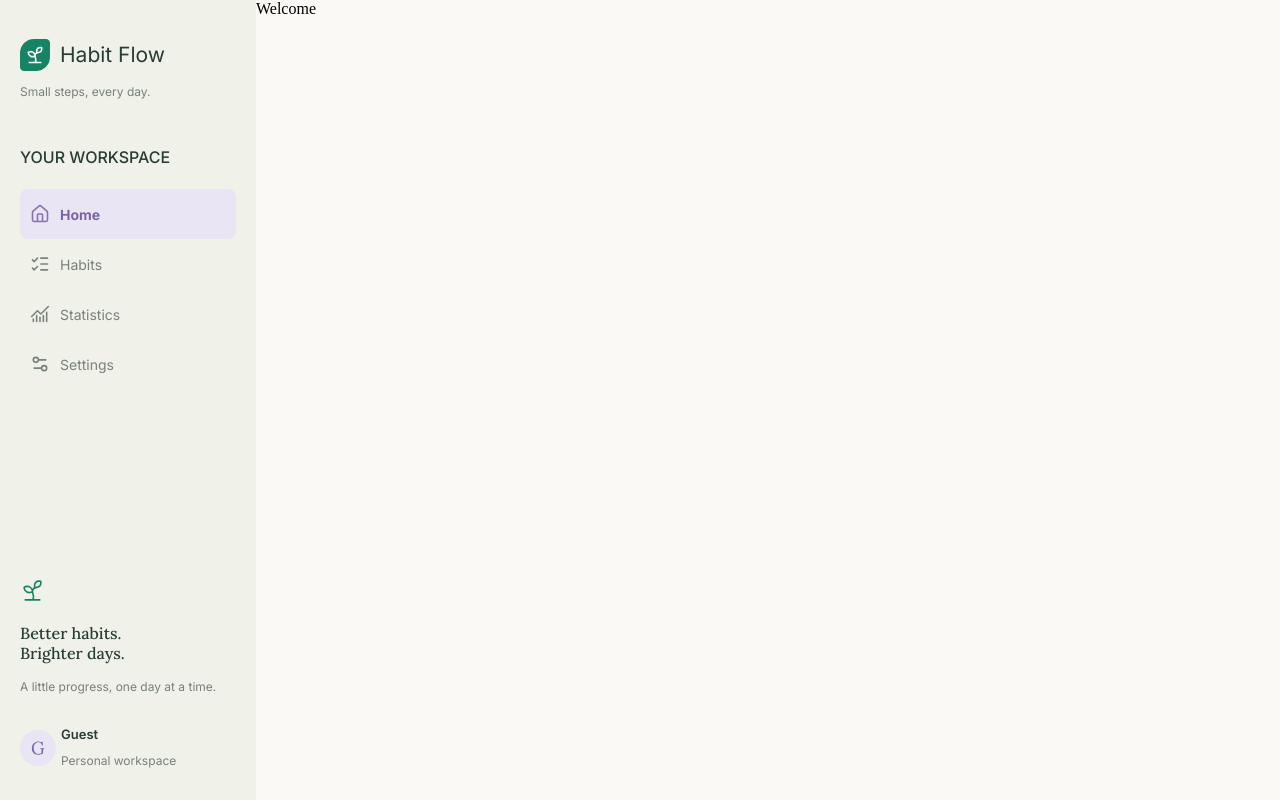
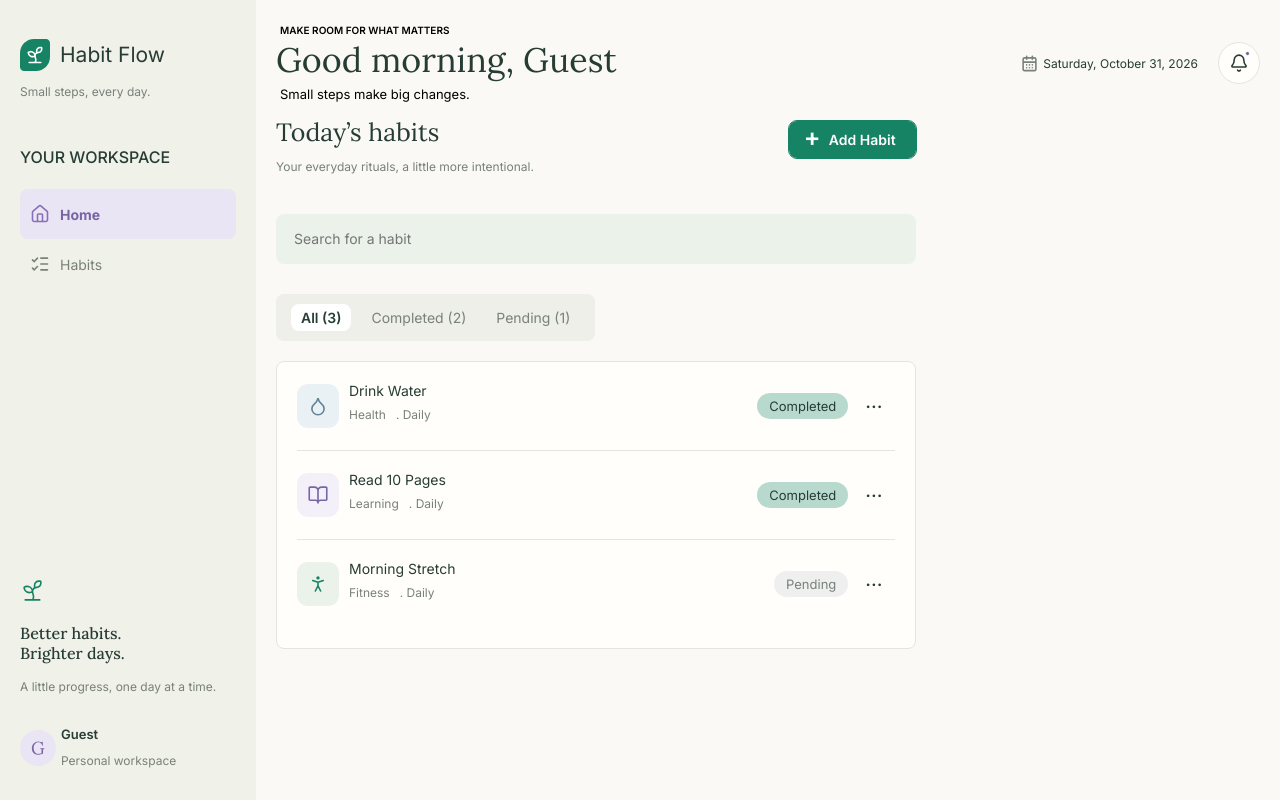
Before and after one commit to Nour159535/Habit-Flow, a React (Vite) app in the folder habit-flow/: page /habits in a window 1280 px wide. Built offline with nearby package versions, Linux system fonts and the light colour scheme.

Commit message:
Add search input in Habits page

```diff
--- a/habit-flow/src/App.jsx
+++ b/habit-flow/src/App.jsx
@@ -1,19 +1,55 @@
 import { Routes, Route } from "react-router"
+import { useState, useEffect } from "react";
 import Layout from "./components/Layout";
 import Workplace from './components/Workplace/Workplace';
 import './App.css';
 import Habits from "./pages/Habits";
-import Statistics from "./pages/Statistics";
 
 function App() {
+     const initialHabits = [
+        {
+            id: 1,
+            name: "Drink Water",
+            icon: '1',
+            type: "Health",
+            status: "Completed",
+            completedDates : ["2026-10-26"]
+        }, {
+            id: 2,
+            name: "Read 10 Pages",
+            icon: '2',
+            type: "Learning",
+            status: "Completed",
+            completedDates : ["2026-10-27"]
+        }, {
+            id: 3,
+            name: "Morning Stretch",
+            icon: '3',
+            type: "Fitness",
+            status: "Pending",
+            completedDates : ["2026-10-25"]
+        }
+    ];
 
+ const [habits, setHabits] = useState(()=>{
+        const savedHabits = localStorage.getItem("Habits");
+
+        if(savedHabits){
+            return JSON.parse(savedHabits);
+        }
+
+        return initialHabits;
+    });
+
+    useEffect(()=>{
+        localStorage.setItem("Habits", JSON.stringify(habits))
+    }, [habits]);
 
   return (
       <Routes>
           <Route element={<Layout />}>
-          <Route index element={<Workplace />} />
-          <Route path="habits" element={<Habits />} />
-          <Route path="statistics" element={<Statistics />} />
+          <Route index element={<Workplace habits={habits} setHabits={setHabits}/>} />
+          <Route path="habits" element={<Habits habits={habits} setHabits={setHabits}/>} />
           </Route>
       </Routes>
   )
--- a/habit-flow/src/components/Sidebar/ListItems.jsx
+++ b/habit-flow/src/components/Sidebar/ListItems.jsx
@@ -39,26 +39,6 @@ function ListItems() {
                     </div>
                </Link>
             </li>
-            <li className="list-item">
-                <Link to='/statistics'>
-                    <div className={activeItem === "Statistics" ? "div-item active" : "div-item"} onClick={()=>{activeStatus("Statistics")}}>
-                        <svg width="20" height="20" viewBox="0 0 20 20" fill="none" xmlns="http://www.w3.org/2000/svg">
-                            <path d="M9.99998 13.3333V17.5M13.3336 11.6667V17.5M16.6672 8.33333V17.5M18.334 2.5L11.1284 9.705C11.0897 9.7438 11.0437 9.77459 10.9931 9.79559C10.9425 9.8166 10.8882 9.82741 10.8334 9.82741C10.7786 9.82741 10.7243 9.8166 10.6737 9.79559C10.6231 9.77459 10.5771 9.7438 10.5384 9.705L7.79481 6.96167C7.71667 6.88355 7.6107 6.83967 7.5002 6.83967C7.38971 6.83967 7.28374 6.88355 7.2056 6.96167L1.66599 12.5M3.33279 15V17.5M6.66638 11.6667V17.5" strokeWidth={1.6} strokeLinecap={"round"} stroke="#78817A" />
-                        </svg>
-                        Statistics
-                    </div>
-                </Link>
-            </li>
-            <li className="list-item">
-                <Link to='settings'>
-                    <div className={activeItem === "Settings" ? "div-item active" : "div-item"} onClick={()=>{activeStatus("Settings")}}>
-                        <svg width="20" height="20" viewBox="0 0 20 20" fill="none" xmlns="http://www.w3.org/2000/svg">
-                            <path d="M11.6665 14.1663H4.16726M11.6665 14.1663C11.6665 15.5468 12.7857 16.666 14.1663 16.666C15.5468 16.666 16.666 15.5468 16.666 14.1663C16.666 12.7857 15.5468 11.6665 14.1663 11.6665C12.7857 11.6665 11.6665 12.7857 11.6665 14.1663ZM15.8328 5.83376H8.33351M8.33351 5.83376C8.33351 7.21434 7.21434 8.33351 5.83376 8.33351C4.45319 8.33351 3.33401 7.21434 3.33401 5.83376C3.33401 4.45319 4.45319 3.33401 5.83376 3.33401C7.21434 3.33401 8.33351 4.45319 8.33351 5.83376Z" strokeWidth={1.6} strokeLinecap={"round"} stroke="#78817A" />
-                        </svg>
-                        Settings
-                    </div>
-                </Link>
-            </li>
         </ul>
     );
 }
--- a/habit-flow/src/components/Workplace/AddHabits/AddHabit.jsx
+++ b/habit-flow/src/components/Workplace/AddHabits/AddHabit.jsx
@@ -24,6 +24,7 @@ function AddHabit({ habits, setHabits, icons }) {
 
     return (
         <div className="add-habit">
+
             {habits.map((habit) => {
 
                 const selectedIcon = icons.find((icon) => {
--- a/habit-flow/src/components/Workplace/AddHabits/AddHabits.css
+++ b/habit-flow/src/components/Workplace/AddHabits/AddHabits.css
@@ -85,3 +85,9 @@
   padding: 0px 12px 10px 12px;
   border-radius: 16px;
 }
+.no-habits-message {
+  color: var(--heading-color);
+  font-family: 'Inter';
+  font-size: 14px;
+  font-weight: 500;
+}
--- a/habit-flow/src/components/Workplace/FilterHabits/FilterHabits.jsx
+++ b/habit-flow/src/components/Workplace/FilterHabits/FilterHabits.jsx
@@ -17,9 +17,9 @@ function FilterHabits({habits, setHabits, icons}){
     return(
           <>
           <div className="filters-btn">
-            <button className={filter === 'All' ? 'active-btn' : 'filter-btn'} onClick={()=>{setFilter('All')}}>All ({totalHabits})</button>
+            <button className={filter === 'All'  ? 'active-btn' : 'filter-btn'} onClick={()=>{setFilter('All')}}>All ({totalHabits})</button>
             <button className={filter === 'Completed' ? 'active-btn' : 'filter-btn'} onClick={()=>{setFilter('Completed')}}>Completed ({completedCount})</button>
-            <button className={filter === 'Pending' ? 'active-btn' : 'filter-btn'} onClick={()=>{setFilter('Pending')}}>Pending ({pendingCount})</button>
+            <button className={filter === 'Pending'  ? 'active-btn' : 'filter-btn'} onClick={()=>{setFilter('Pending')}}>Pending ({pendingCount})</button>
           </div>
           <AddHabit habits={filteredHabits} setHabits={setHabits} icons={icons}/>
           </>
--- a/habit-flow/src/components/Workplace/Workplace.jsx
+++ b/habit-flow/src/components/Workplace/Workplace.jsx
@@ -1,4 +1,3 @@
-import { useEffect, useState } from 'react';
 import dayjs from 'dayjs';
 import './Workplace.css';
 import Welcome from './Welcome/Welcome';
@@ -13,7 +12,7 @@ import FilterHabits from './FilterHabits/FilterHabits';
 import HabitCalendar from './HabitCalendar/HabitCalendar';
 import TakeNote from './TakeNote/TakeNote';
 
-function Workplace() {
+function Workplace({habits, setHabits}) {
 
         const icons = [
         {
@@ -35,45 +34,6 @@ function Workplace() {
     ]
 
     const hour = dayjs().hour();
-
-    const initialHabits = [
-        {
-            id: 1,
-            name: "Drink Water",
-            icon: '1',
-            type: "Health",
-            status: "Completed",
-            completedDates : ["2026-10-26"]
-        }, {
-            id: 2,
-            name: "Read 10 Pages",
-            icon: '2',
-            type: "Learning",
-            status: "Completed",
-            completedDates : ["2026-10-27"]
-        }, {
-            id: 3,
-            name: "Morning Stretch",
-            icon: '3',
-            type: "Fitness",
-            status: "Pending",
-            completedDates : ["2026-10-25"]
-        }
-    ];
-
-    const [habits, setHabits] = useState(()=>{
-        const savedHabits = localStorage.getItem("Habits");
-
-        if(savedHabits){
-            return JSON.parse(savedHabits);
-        }
-
-        return initialHabits;
-    });
-
-    useEffect(()=>{
-        localStorage.setItem("Habits", JSON.stringify(habits))
-    }, [habits]);
 
     return (
         <div className="workplace">
--- /dev/null
+++ b/habit-flow/src/pages/Habits.css
@@ -0,0 +1,13 @@
+.search-input {
+  margin-top: 40px;
+  height: 50px;
+  border-radius: 8px;
+  border: none;
+  width: 100%;
+  background: #EAF2EA;
+  padding-left: 18px;
+  color: var(--heading-color);
+  font-size: 14px;
+  font-family: 'Inter';
+  font-weight: 400;
+}
--- a/habit-flow/src/pages/Habits.jsx
+++ b/habit-flow/src/pages/Habits.jsx
@@ -1,7 +1,70 @@
-function Habits() {
-    return (<div>
-        Welcome
-    </div>)
+import dayjs from "dayjs";
+import AddHabitForm from '../components/Workplace/AddHabitForm/AddHabitForm'
+import FilterHabits from '../components/Workplace/FilterHabits/FilterHabits'
+import Welcome from "../components/Workplace/Welcome/Welcome";
+import habitIcon1 from '../assets/Light-mode/Habit-icon-1.svg';
+import habitIcon2 from '../assets/Light-mode/Habit-icon-2.svg';
+import habitIcon3 from '../assets/Light-mode/Habit-icon-3.svg';
+import habitIcon4 from '../assets/Light-mode/Habit-icon-4.svg';
+import habitIcon5 from '../assets/Light-mode/Habit-icon-5.svg';
+import { useState } from "react";
+import './Habits.css';
+
+function Habits({habits, setHabits}) {
+    const icons = [
+        {
+            id: '1',
+            src: habitIcon1
+        }, {
+            id: '2',
+            src: habitIcon2
+        }, {
+            id: '3',
+            src: habitIcon3
+        }, {
+            id: '4',
+            src: habitIcon4
+        }, {
+            id: '5',
+            src: habitIcon5
+        }
+    ]
+
+    const hour = dayjs().hour();
+    const [searchTerm, setSearchTerm] = useState('');
+
+    function changeSearch (event) {
+        setSearchTerm(event.target.value)
+    }
+
+    function filteredHabitsSearch(habitName) {
+
+        const searchHabits = habits.filter((habit)=>{
+            return habit.name.trim().toLowerCase().includes(habitName.trim().toLowerCase())
+        });
+
+        return searchHabits;
+    }
+
+    const searchHabit = filteredHabitsSearch(searchTerm);
+
+    return (
+        <div className="workplace">
+            <div className="welcome-date-container">
+                <Welcome hour={hour} />
+            </div>
+            <div className="add-habit-section">
+                <div className="habits-container">
+                    <AddHabitForm habits={habits} setHabits={setHabits} icons={icons} />
+                     <input className="search-input" type="search" name="search" id="search" placeholder="Search for a habit" value={searchTerm} onChange={changeSearch}/>
+                     {searchTerm.trim() !== "" && searchHabit.length === 0 && (
+                        <p className="no-habits-message">No habits found with this name.</p>
+                    )}
+                    <FilterHabits filteredHabitsSearch={filteredHabitsSearch(searchTerm)} habits={filteredHabitsSearch(searchTerm)} setHabits={setHabits} icons={icons} />
+                </div>
+            </div>
+        </div>
+    );
 }
 
 export default Habits;
--- a/habit-flow/src/pages/Statistics.jsx
+++ /dev/null
@@ -1,9 +0,0 @@
-function Statistics () {
-    return (
-        <div>
-            Welcome
-        </div>
-    );
-}
-
-export default Statistics;
```
